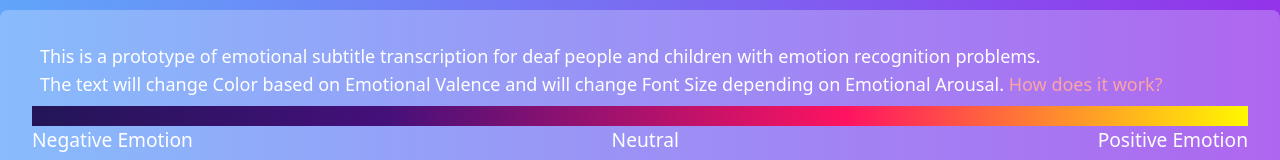
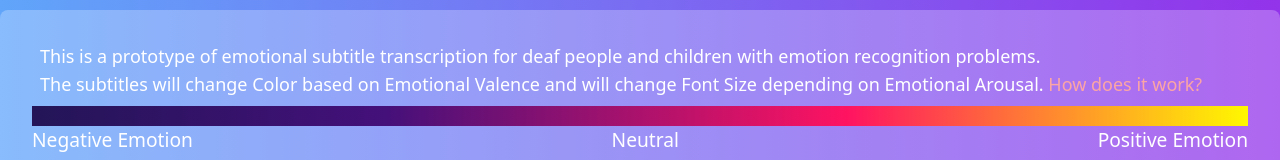
Before and after one commit to nicoloddo/EmotiveSubtitles, a plain HTML site: page index.html in a window 1280 px wide. Shown: the part 122-282 px from the top of the page. Drawn offline with nearby package versions, Linux system fonts and the light colour scheme.

Commit message:
Changed "text" to "subtitles" in the description

```diff
--- a/index.html
+++ b/index.html
@@ -116,7 +116,7 @@
     </header>
     <div class="container mx-auto my-12 p-8 bg-white bg-opacity-25 rounded-lg">
         <div class="text-white mx-2 text-lg self-center">This is a prototype of emotional subtitle transcription for deaf people and children with emotion recognition problems.</div>
-        <div class="text-white mx-2 text-lg self-center">The text will change Color based on Emotional Valence and will change Font Size depending on Emotional Arousal.  <a href="#" id="howLink" class="text-red-300 hover:text-red-400">How does it work?</a></div>
+        <div class="text-white mx-2 text-lg self-center">The subtitles will change Color based on Emotional Valence and will change Font Size depending on Emotional Arousal.  <a href="#" id="howLink" class="text-red-300 hover:text-red-400">How does it work?</a></div>
         <div class="gradient-example"></div>
         <div class="gradient-labels">
             <span>Negative Emotion</span>
```
